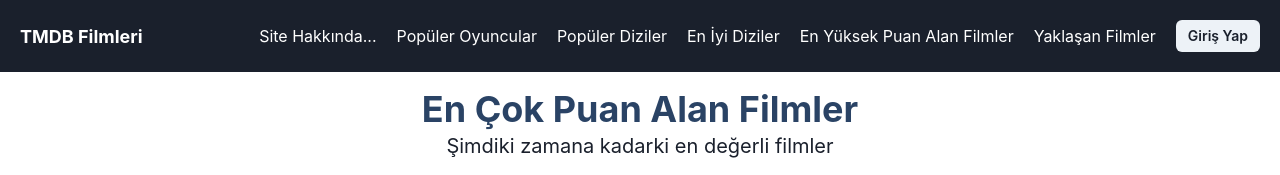
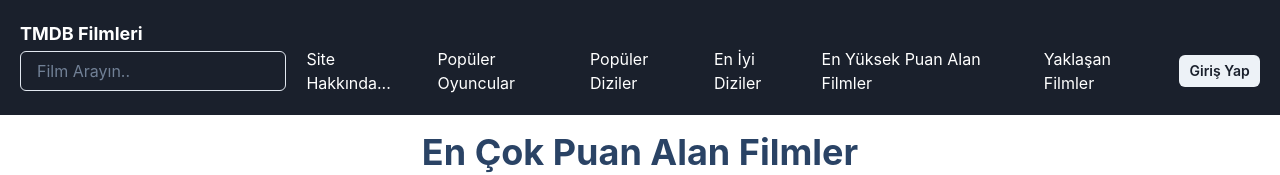
Before and after one commit to dxtaner/films-app-react, a React (Create React App) app: page / in a window 1280 px wide. Shown: the top 175 px of the page. Built offline with nearby package versions, Linux system fonts and the light colour scheme; no server answers.

Commit message:
edited menulinks

```diff
--- a/src/Components/Header/Navbar/menuLinks.js
+++ b/src/Components/Header/Navbar/menuLinks.js
@@ -2,6 +2,7 @@ import { Box, Button, Image, Stack, Text } from "@chakra-ui/react";
 import { MenuItems } from "./menuItems.js";
 import { Link, useNavigate } from "react-router-dom";
 import { useState } from "react";
+import SearchBar from "./SearchBar.js";
 
 export const MenuLinks = ({ isOpen, accountInfo, isAuth }) => {
   const navigate = useNavigate();
@@ -25,6 +26,7 @@ export const MenuLinks = ({ isOpen, accountInfo, isAuth }) => {
         justify={["center", "space-between", "flex-end", "flex-end"]}
         direction={["column", "row", "row", "row"]}
         pt={[6, 6, 0, 0]}>
+        <SearchBar />
         <MenuItems to="/about">
           <Text>Site Hakkında...</Text>
         </MenuItems>
```
